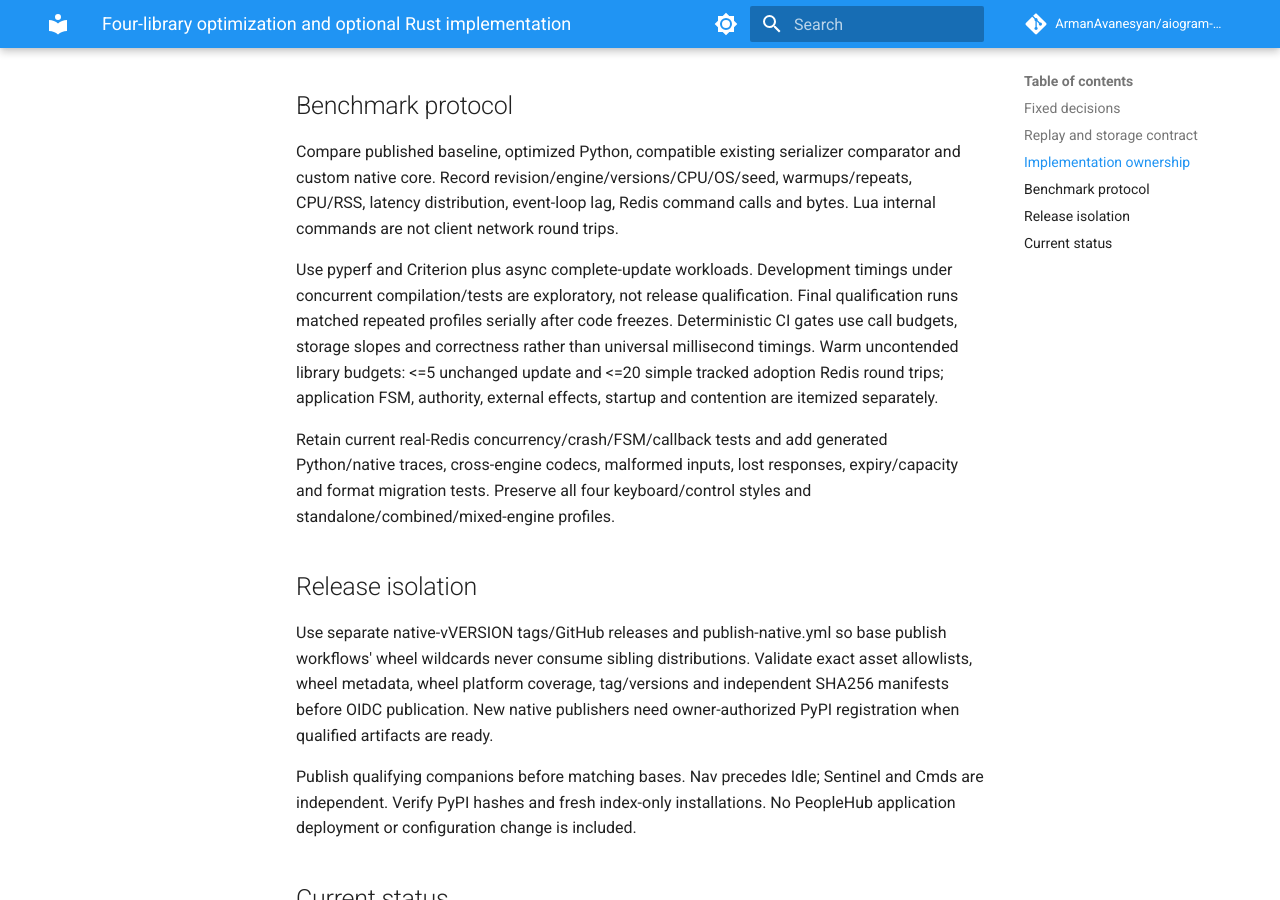
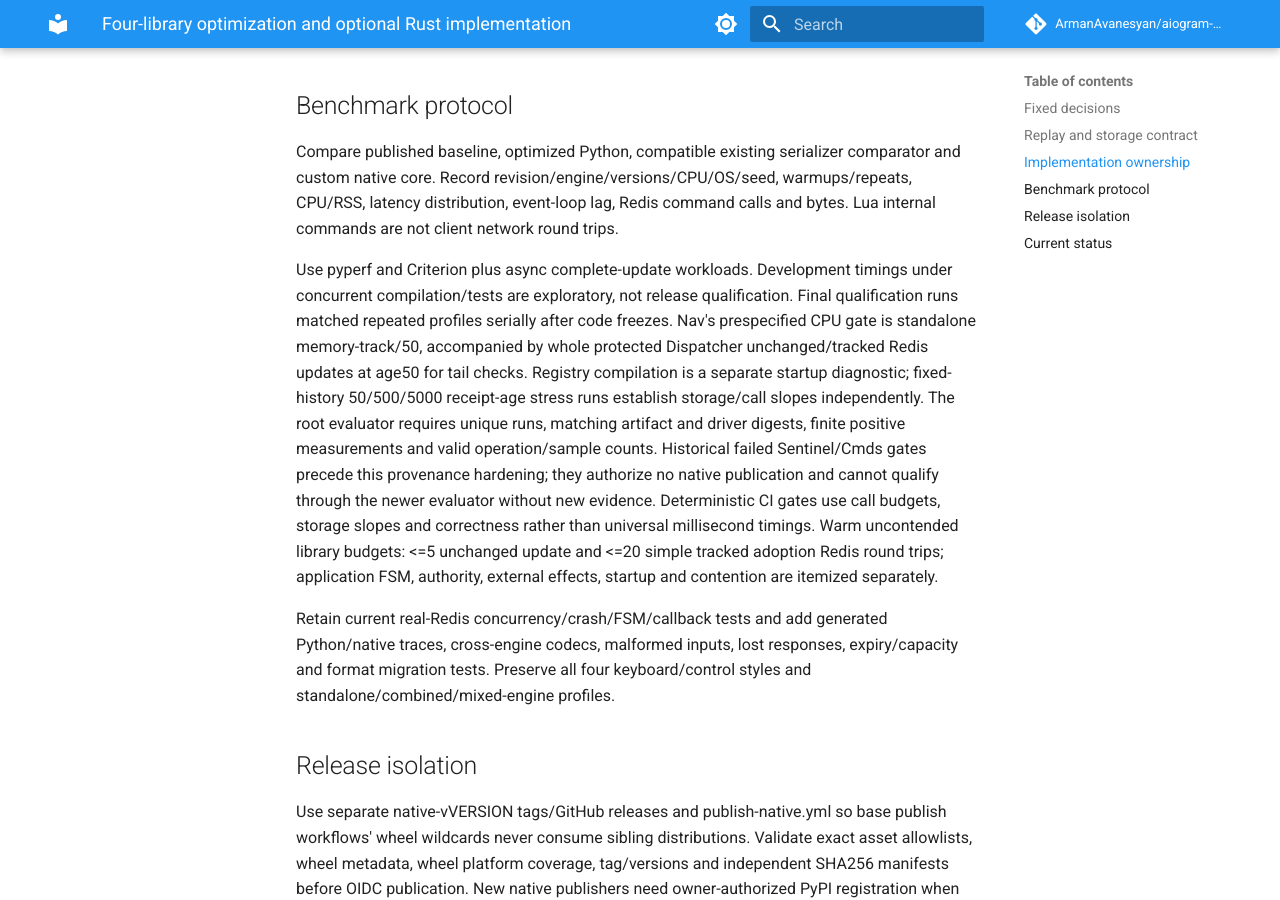
Before and after one commit to ArmanAvanesyan/aiogram-sentinel, an MkDocs documentation site: the page built from docs/design/optimization-rust-implementation.md, in a window 1280 px wide and 900 px high, scrolled down 1782 px. Built offline with MkDocs 1.6.1 and Material for MkDocs 9.7.7, drawn with Linux system fonts in a browser that asks for light colours; comment, search, counter and statistics services are not loaded.

Commit message:
docs: lock Nav qualification workloads and Redis driver selection

```diff
--- a/docs/design/optimization-rust-implementation.md
+++ b/docs/design/optimization-rust-implementation.md
@@ -69,6 +69,14 @@ and bytes. Lua internal commands are not client network round trips.
 Use pyperf and Criterion plus async complete-update workloads. Development timings
 under concurrent compilation/tests are exploratory, not release qualification.
 Final qualification runs matched repeated profiles serially after code freezes.
+Nav's prespecified CPU gate is standalone memory-track/50, accompanied by
+whole protected Dispatcher unchanged/tracked Redis updates at age50 for tail
+checks. Registry compilation is a separate startup diagnostic; fixed-history
+50/500/5000 receipt-age stress runs establish storage/call slopes independently.
+The root evaluator requires unique runs, matching artifact and driver digests,
+finite positive measurements and valid operation/sample counts. Historical failed
+Sentinel/Cmds gates precede this provenance hardening; they authorize no native
+publication and cannot qualify through the newer evaluator without new evidence.
 Deterministic CI gates use call budgets, storage slopes and correctness rather than
 universal millisecond timings. Warm uncontended library budgets: <=5 unchanged
 update and <=20 simple tracked adoption Redis round trips; application FSM,
```
Also changed, not shown: 1 other file.
